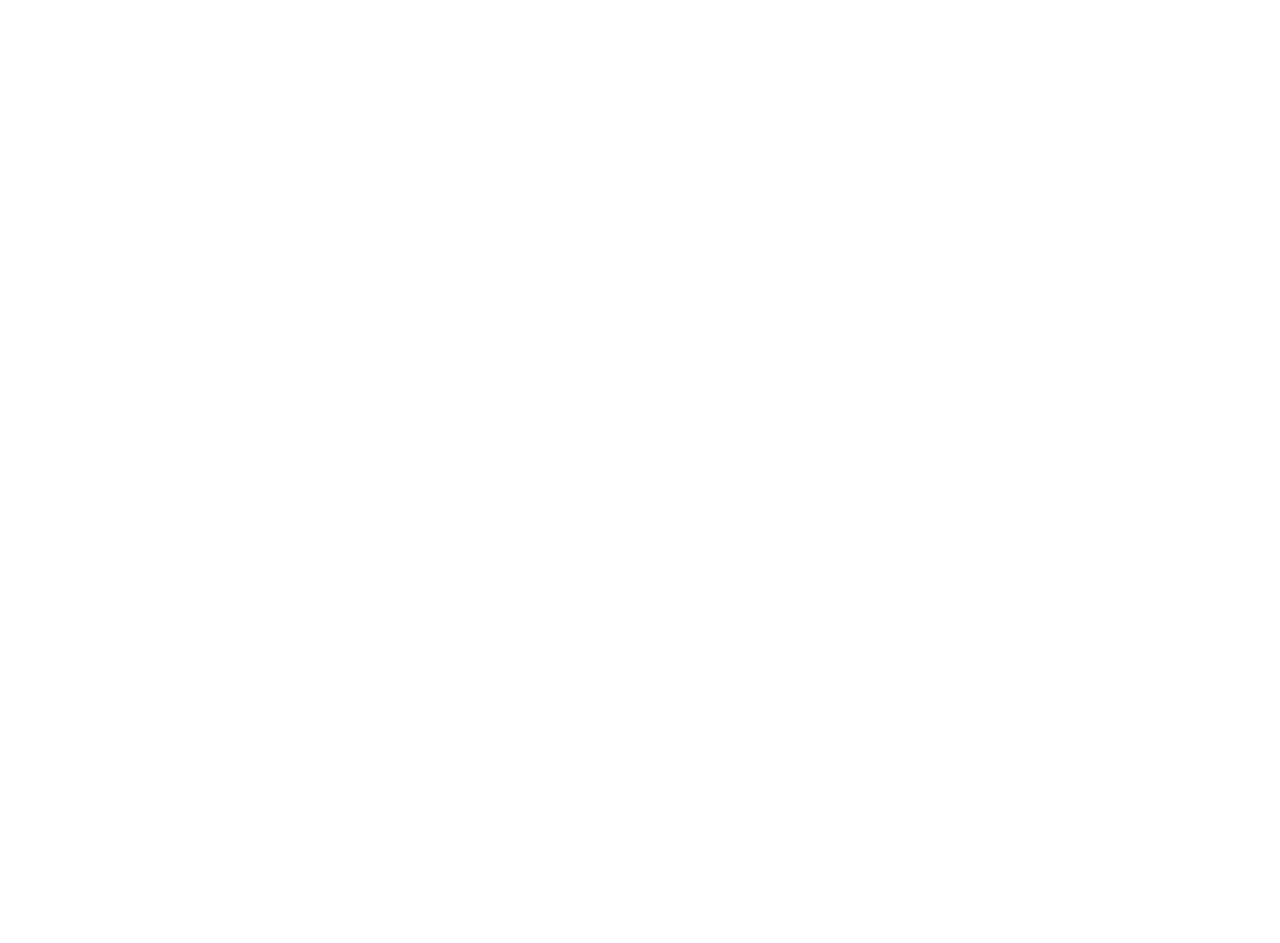
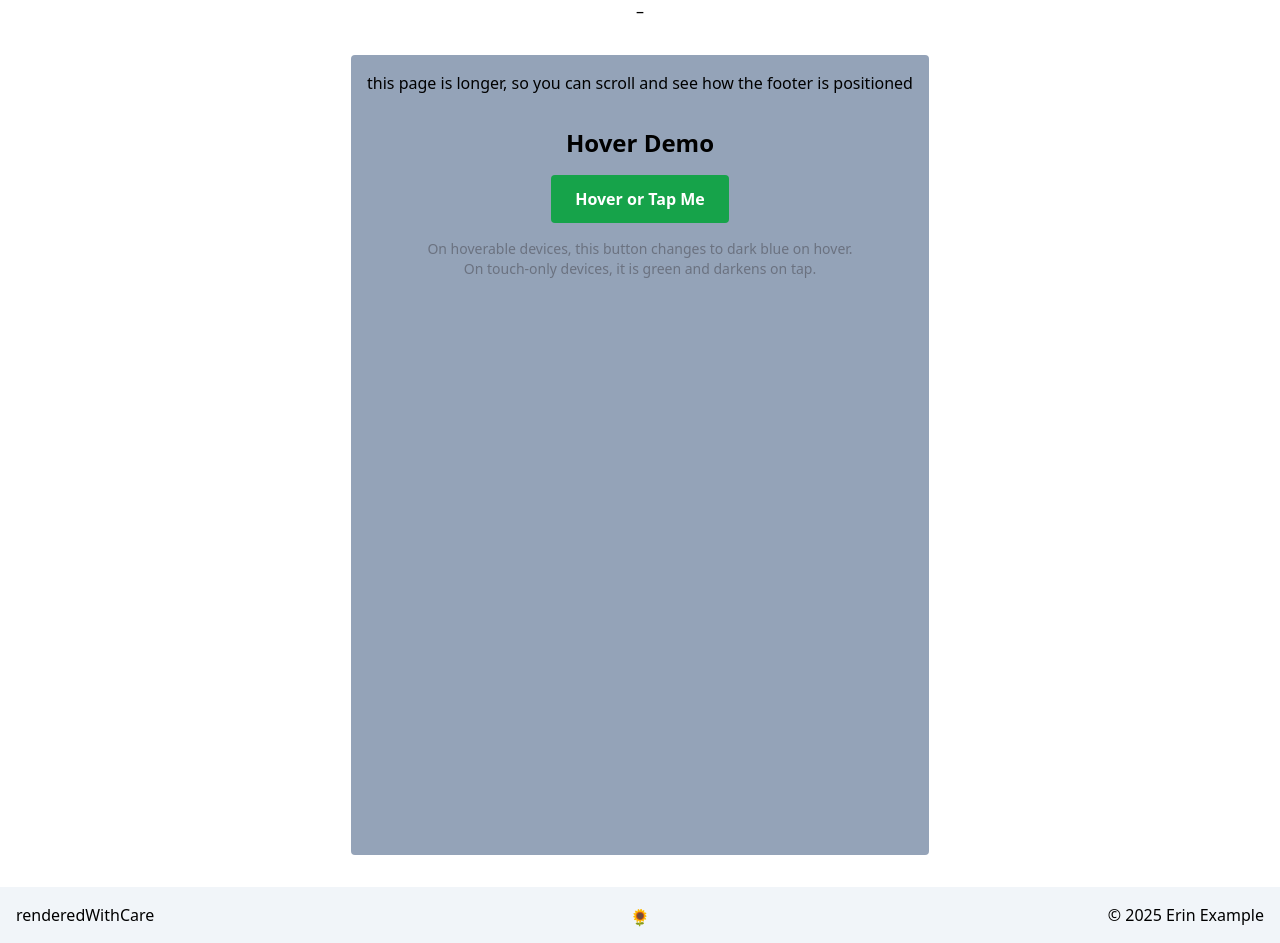
Before and after one commit to NinaHahne/sveltekit-starter-i18n, a SvelteKit app: page /de/about in a window 1280 px wide. Shown: the part 481-1424 px from the top of the page. Before the commit the page ends 800 px from the top, so only its background shows below. Built offline with nearby package versions, Linux system fonts and the light colour scheme.

Commit message:
setup & HoverDemo

```diff
--- a/package.json
+++ b/package.json
@@ -21,6 +21,7 @@
     "@sveltejs/adapter-static": "^3.0.8",
     "@sveltejs/kit": "^2.16.0",
     "@sveltejs/vite-plugin-svelte": "^5.0.0",
+    "@tailwindcss/container-queries": "^0.1.1",
     "@tailwindcss/forms": "^0.5.10",
     "@tailwindcss/typography": "^0.5.16",
     "autoprefixer": "^10.4.20",
--- /dev/null
+++ b/src/lib/components/HoverDemo.svelte
@@ -0,0 +1,25 @@
+<script lang="ts">
+  let clicked = false;
+</script>
+
+<div class="space-y-4 p-8 text-center">
+  <h1 class="text-2xl font-bold">Hover Demo</h1>
+
+  <button
+    onclick={() => (clicked = !clicked)}
+    class="
+      rounded bg-blue-600 px-6 py-3 font-semibold text-white
+      transition
+      hoverable:hover:bg-blue-800
+      not-hoverable:bg-green-600
+      not-hoverable:active:bg-green-800
+    "
+  >
+    {clicked ? 'Clicked!' : 'Hover or Tap Me'}
+  </button>
+
+  <p class="text-sm text-gray-500">
+    On hoverable devices, this button changes to dark blue on hover.<br />
+    On touch-only devices, it is green and darkens on tap.
+  </p>
+</div>
--- a/src/routes/+layout.svelte
+++ b/src/routes/+layout.svelte
@@ -1,8 +1,9 @@
 <!-- Global layout for all pages -->
 <script lang="ts">
   import { locale, t } from '$lib/translations';
+  import { page } from '$app/state';
+  import { onDestroy, onMount } from 'svelte';
   import '../styles/app.css';
-  import { page } from '$app/state';
 
   let lang = $state($locale);
 
@@ -14,12 +15,69 @@
   };
 
   let { children } = $props();
+
+  const getScrollbarWidth = () => {
+    // Scrollbar-Breite ermitteln
+    const e = document.createElement('div');
+    (e.style.visibility = 'hidden'), (e.style.width = '100px'), document.body.append(e);
+    const t = e.offsetWidth;
+    e.style.overflow = 'scroll';
+    const o = document.createElement('div');
+    (o.style.width = '100%'), e.append(o);
+    const d = o.offsetWidth;
+    e.remove();
+    document.body.style.setProperty('--scrollbar-width', t - d + 'px');
+  };
+
+  let container: HTMLElement;
+  let resizeObserver: ResizeObserver;
+  let isBodyOverflowing = $state(false);
+
+  const checkBodyOverflow = () => {
+    isBodyOverflowing = document.body.scrollHeight > window.innerHeight;
+  };
+
+  let showMenu: boolean = $state(false);
+  let showNavigation = $state(false);
+
+  const toggleMenu = () => {
+    // Check screen size before toggling
+    if (window.matchMedia('(max-width: 1023px)').matches) {
+      showMenu = !showMenu;
+    }
+  };
+
+  const toggleMenuIfOpen = () => {
+    !showMenu || toggleMenu();
+  };
+
+  onMount(() => {
+    getScrollbarWidth();
+
+    resizeObserver = new ResizeObserver(() => {
+      // console.log("Layout changed!");
+
+      // Handle layout changes here
+      checkBodyOverflow();
+    });
+    if (container) {
+      resizeObserver.observe(container);
+    }
+
+    showNavigation = true;
+  });
 </script>
 
 <svelte:head>
   <title>{$t('common.title')}</title>
 </svelte:head>
 
+<div
+  bind:this={container}
+  class="relative flex min-h-dvh w-full flex-col justify-between"
+  class:overflowing={isBodyOverflowing}
+  class:show-menu={showMenu}
+>
   <header class="fixed top-0 z-50 flex h-16 w-full justify-between bg-slate-100 p-4">
     <nav class="relative flex h-full items-center justify-center gap-4">
       <a href="/{$locale}/">{$t('common.home')}</a>
@@ -28,8 +86,15 @@
     <button onclick={toggleLocale}>{lang === 'en' ? 'DE' : 'EN'}</button>
   </header>
 
-<main>
+  <main class="relative flex flex-col p-4">
     {@render children()}
   </main>
 
-<footer></footer>
+  <footer class="relative">
+    <div class="flex items-center bg-slate-100 p-4">
+      <p class="flex-1 text-left">renderedWithCare</p>
+      <div class="h-5 w-5 flex-none text-center">🌻</div>
+      <p class="flex-1 text-right">&copy; 2025 Erin Example</p>
+    </div>
+  </footer>
+</div>
--- a/src/routes/[locale]/+page.svelte
+++ b/src/routes/[locale]/+page.svelte
@@ -10,8 +10,8 @@
   <title>{$t('home.title')}</title>
 </svelte:head>
 
-<section class="relative flex min-h-[100dvh] flex-col items-center gap-4 pt-24">
+<section class="relative flex flex-col items-center gap-4 pt-24 text-center">
   <h1>{$t('home.intro_text')}</h1>
   <!-- @html is a special Svelte syntax to render HTML, see https://svelte.dev/docs/svelte/@html -->
-  <p>{@html replaceVariables($t('home.docs'), { link: docsLink })}</p>
+  <!-- <p>{@html replaceVariables($t('home.docs'), { link: docsLink })}</p> -->
 </section>
--- a/src/routes/[locale]/about/+page.svelte
+++ b/src/routes/[locale]/about/+page.svelte
@@ -2,13 +2,14 @@
 
 <script lang="ts">
   import { t } from '$lib/translations';
+  import HoverDemo from '$lib/components/HoverDemo.svelte';
 </script>
 
 <svelte:head>
   <title>{$t('about.title')}</title>
 </svelte:head>
 
-<section class="relative flex min-h-[100dvh] flex-col items-center gap-4 pt-24">
+<section class="relative flex flex-col items-center gap-4 pt-24">
   <h1>{$t('about.intro_text')}</h1>
 
   <h2>{$t('about.team')}</h2>
@@ -17,4 +18,8 @@
       <li><strong>{name}</strong> – {role}</li>
     {/each}
   </ul>
+  <div class="m-4 min-h-dvh rounded bg-slate-400 p-4 text-center">
+    this page is longer, so you can scroll and see how the footer is positioned
+    <HoverDemo />
+  </div>
 </section>
--- a/src/routes/[locale]/de.yaml
+++ b/src/routes/[locale]/de.yaml
@@ -1,6 +1,6 @@
 # home: Homepage translations (root-index)
 
-title: Startseite | Figures SvelteKit Starter
+title: Startseite | SvelteKit Starter
 
 intro_text: Willkommen auf der Startseite auf deutsch.
 
--- a/src/routes/[locale]/en.yaml
+++ b/src/routes/[locale]/en.yaml
@@ -1,6 +1,6 @@
 # home: Homepage translations (root-index)
 
-title: Home  | Figures SvelteKit Starter
+title: Home  | SvelteKit Starter
 
 intro_text: Welcome to the home page in English.
 
--- a/src/routes/de.yaml
+++ b/src/routes/de.yaml
@@ -1,6 +1,6 @@
 # common: common translations (header, footer, etc.)
 
-title: Figures SvelteKit Starter
+title: SvelteKit Starter
 
 home: Startseite
 about: Über uns
--- a/src/routes/en.yaml
+++ b/src/routes/en.yaml
@@ -1,6 +1,6 @@
 # common: common translations (header, footer, etc.)
 
-title: Figures SvelteKit Starter
+title: SvelteKit Starter
 
 home: Home
 about: About
--- a/src/styles/app.css
+++ b/src/styles/app.css
@@ -1,10 +1,26 @@
 @import 'tailwindcss/base';
 @import 'tailwindcss/components';
 @import 'tailwindcss/utilities';
+
+:root {
+  /* updates in +layout.svelte */
+  --scrollbar-width: 0px;
+}
 
 html,
 body {
   box-sizing: border-box;
   height: 100%;
   scroll-behavior: smooth;
+  height: 100%;
 }
+
+/* Prevent body scrolling when menu is open */
+body:has(.show-menu.overflowing) {
+  overflow: hidden;
+  padding-right: var(--scrollbar-width);
+}
+
+body:has(.show-menu.overflowing) #toggle_menu {
+  right: var(--scrollbar-width);
+}
--- a/tailwind.config.ts
+++ b/tailwind.config.ts
@@ -1,3 +1,4 @@
+import containerQueries from '@tailwindcss/container-queries';
 import forms from '@tailwindcss/forms';
 import typography from '@tailwindcss/typography';
 import type { Config } from 'tailwindcss';
@@ -6,8 +7,27 @@
   content: ['./src/**/*.{html,js,svelte,ts}'],
 
   theme: {
-    extend: {},
+    extend: {
+      fontFamily: {
+        // sans: ['Inter', 'sans-serif'],
+      },
+      colors: {
+        softwhite: '#fefcfb', // Soft White
+      },
+    },
   },
 
-  plugins: [typography, forms],
+  plugins: [
+    typography,
+    forms,
+    containerQueries,
+    function ({ addVariant }) {
+      // Prevents hover sticking on touch devices
+      // NOTE: the following media queries work fine to detect hover properly on iPhones but not on Android devices:
+      // (any-hover: none) / (hover: none) / (hover: hover)
+      // only the following works on iPhones & Android:
+      addVariant('hoverable', '@media (any-hover: hover) and (pointer: fine)');
+      addVariant('not-hoverable', '@media (hover: none), (pointer: coarse)');
+    },
+  ],
 } satisfies Config;
```
Also changed, not shown: 1 other file (tests, documents, lock files or other folders). Lines whose indentation alone changed are shown as unchanged.
